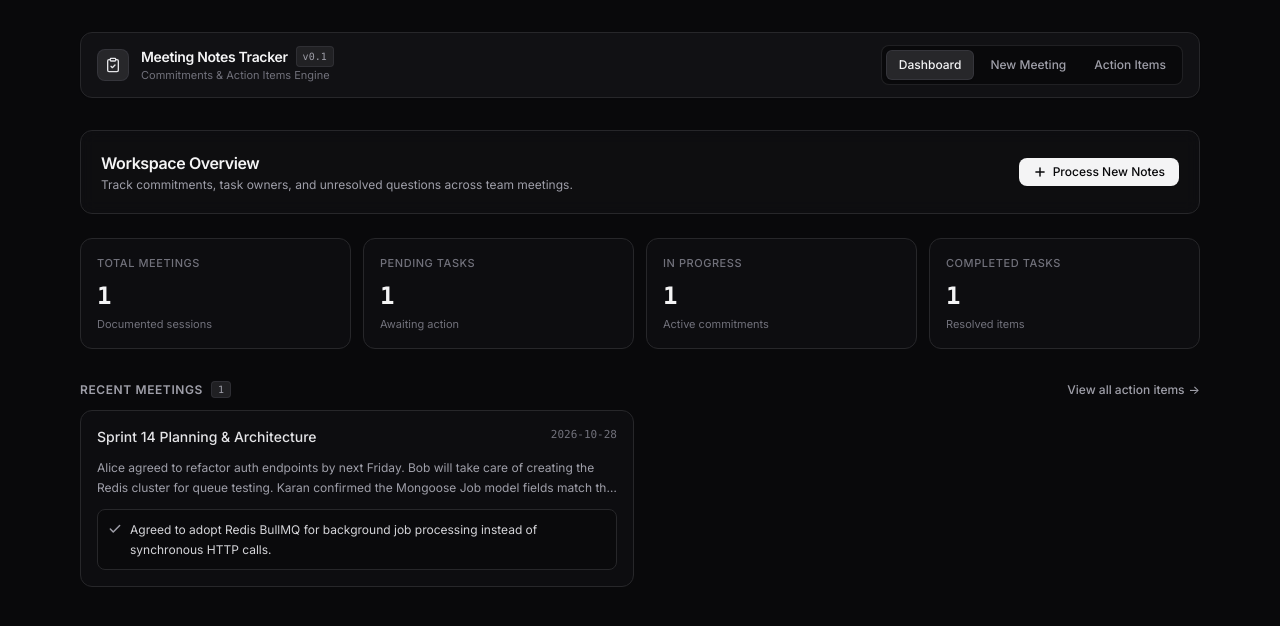
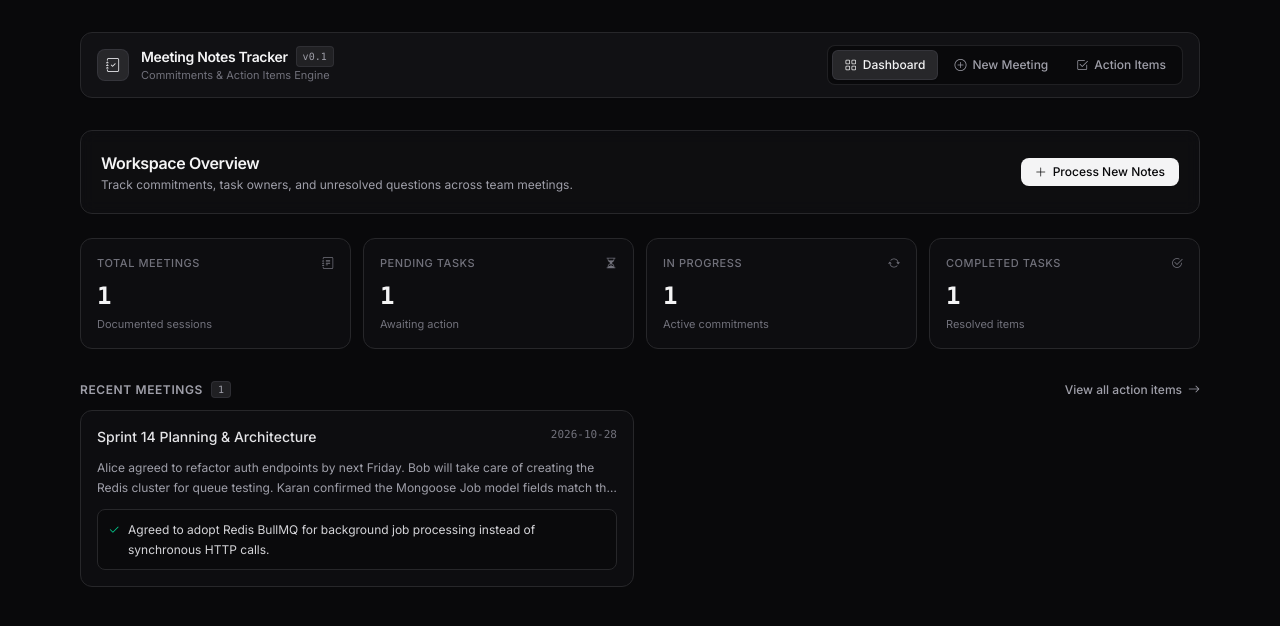
Before and after one commit to karankumar1106/meeting_notes_tracker, a React (Vite) app in the folder client/: page / in a window 1280 px wide. Shown: the top 626 px of the page. Built offline with nearby package versions, Linux system fonts and the light colour scheme.

Commit message:
refactor(client): replace manual SVGs with Bootstrap Icons across all components

```diff
--- a/client/package.json
+++ b/client/package.json
@@ -11,6 +11,7 @@
   },
   "dependencies": {
     "@tailwindcss/vite": "^4.3.3",
+    "bootstrap-icons": "^1.13.2",
     "react": "^19.3.1",
     "react-dom": "^19.3.1",
     "tailwindcss": "^4.3.3"
--- a/client/src/components/CreateMeeting.jsx
+++ b/client/src/components/CreateMeeting.jsx
@@ -1,12 +1,11 @@
 import { useState } from 'react';
 
 /**
- * CreateMeeting Component (Human-Crafted Engineering Aesthetic)
+ * CreateMeeting Component (Bootstrap Icons & Engineering Aesthetic)
  *
- * Styled following modern developer tools:
- * - Neutral zinc inputs with high-contrast text and subtle focus rings
- * - Monospace character count and notes area
- * - High-contrast, clean action buttons (no neon purple sparkles)
+ * Props:
+ * - onCreateMeeting: callback function passed from parent (App.jsx)
+ *   Receives (title, notes) and adds them to state.
  */
 function CreateMeeting({ onCreateMeeting }) {
   const [title, setTitle] = useState('');
@@ -39,21 +38,9 @@ function CreateMeeting({ onCreateMeeting }) {
         </p>
       </div>
 
-      {/* Subtle Information Notice */}
+      {/* Subtle Information Notice with Bootstrap Icon */}
       <div className="p-3 mb-6 rounded-lg bg-zinc-950/70 border border-zinc-800/80 text-xs text-zinc-400 flex items-start gap-2.5">
-        <svg
-          className="w-4 h-4 text-zinc-400 shrink-0 mt-0.5"
-          viewBox="0 0 24 24"
-          fill="none"
-          stroke="currentColor"
-          strokeWidth="2"
-          strokeLinecap="round"
-          strokeLinejoin="round"
-        >
-          <circle cx="12" cy="12" r="10" />
-          <path d="M12 16v-4" />
-          <path d="M12 8h.01" />
-        </svg>
+        <i className="bi bi-info-circle text-zinc-400 text-xs mt-0.5 shrink-0"></i>
         <div className="leading-relaxed">
           <span className="font-medium text-zinc-300">Phase 1 Architecture:</span> Submitting simulates the extraction pipeline and structures action items linked to source sentences. Real LLM extraction will be integrated in Phase 5.
         </div>
@@ -117,9 +104,7 @@ function CreateMeeting({ onCreateMeeting }) {
               </>
             ) : (
               <>
-                <svg className="w-3.5 h-3.5" viewBox="0 0 24 24" fill="none" stroke="currentColor" strokeWidth="2" strokeLinecap="round" strokeLinejoin="round">
-                  <path d="m5 12 5 5L20 7" />
-                </svg>
+                <i className="bi bi-check2 text-sm"></i>
                 <span>Extract Action Items</span>
               </>
             )}
--- a/client/src/components/Dashboard.jsx
+++ b/client/src/components/Dashboard.jsx
@@ -1,10 +1,10 @@
 /**
- * Dashboard Component (Human-Crafted Engineering Aesthetic)
+ * Dashboard Component (Bootstrap Icons & Engineering Aesthetic)
  *
- * Styled following modern productivity tools (Linear, Raycast, GitHub):
- * - Neutral zinc metric cards with monospace figures
- * - High-contrast, clean action buttons (light-on-dark)
- * - Refined recent meetings cards with clean typography and subtle borders
+ * Props:
+ * - meetings: array of all meetings
+ * - items: array of all action items
+ * - onNavigate: tab switching callback (e.g. onNavigate('create') or onNavigate('items'))
  */
 function Dashboard({ meetings, items, onNavigate }) {
   const pendingCount = items.filter((i) => i.status === 'pending').length;
@@ -15,22 +15,26 @@ function Dashboard({ meetings, items, onNavigate }) {
     {
       label: 'Total Meetings',
       value: meetings.length,
-      subtext: 'Documented sessions'
+      subtext: 'Documented sessions',
+      icon: 'bi-journal-text'
     },
     {
       label: 'Pending Tasks',
       value: pendingCount,
-      subtext: 'Awaiting action'
+      subtext: 'Awaiting action',
+      icon: 'bi-hourglass-split'
     },
     {
       label: 'In Progress',
       value: inProgressCount,
-      subtext: 'Active commitments'
+      subtext: 'Active commitments',
+      icon: 'bi-arrow-repeat'
     },
     {
       label: 'Completed Tasks',
       value: completedCount,
-      subtext: 'Resolved items'
+      subtext: 'Resolved items',
+      icon: 'bi-check2-circle'
     }
   ];
 
@@ -51,11 +55,8 @@ function Dashboard({ meetings, items, onNavigate }) {
           onClick={() => onNavigate('create')}
           className="self-start sm:self-auto inline-flex items-center gap-1.5 px-3.5 py-1.5 text-xs font-medium text-zinc-950 bg-zinc-100 hover:bg-white rounded-lg transition-all shadow-xs cursor-pointer shrink-0"
         >
-          <svg className="w-3.5 h-3.5" viewBox="0 0 24 24" fill="none" stroke="currentColor" strokeWidth="2.5" strokeLinecap="round" strokeLinejoin="round">
-            <line x1="12" y1="5" x2="12" y2="19" />
-            <line x1="5" y1="12" x2="19" y2="12" />
-          </svg>
-          Process New Notes
+          <i className="bi bi-plus-lg text-xs"></i>
+          <span>Process New Notes</span>
         </button>
       </div>
 
@@ -66,9 +67,12 @@ function Dashboard({ meetings, items, onNavigate }) {
             key={stat.label}
             className="p-4 rounded-xl border border-zinc-800 bg-zinc-900/30 hover:border-zinc-700/60 transition-colors"
           >
-            <p className="text-[11px] font-medium text-zinc-500 uppercase tracking-wider mb-2">
-              {stat.label}
-            </p>
+            <div className="flex items-center justify-between mb-2">
+              <p className="text-[11px] font-medium text-zinc-500 uppercase tracking-wider">
+                {stat.label}
+              </p>
+              <i className={`bi ${stat.icon} text-zinc-500 text-xs`}></i>
+            </div>
             <div className="flex items-baseline gap-2">
               <span className="text-2xl font-bold font-mono tracking-tight text-zinc-100">
                 {stat.value}
@@ -95,10 +99,10 @@ function Dashboard({ meetings, items, onNavigate }) {
           <button
             type="button"
             onClick={() => onNavigate('items')}
-            className="text-xs font-medium text-zinc-400 hover:text-zinc-200 transition-colors cursor-pointer flex items-center gap-1"
+            className="text-xs font-medium text-zinc-400 hover:text-zinc-200 transition-colors cursor-pointer flex items-center gap-1.5"
           >
             <span>View all action items</span>
-            <span>→</span>
+            <i className="bi bi-arrow-right text-xs"></i>
           </button>
         </div>
 
@@ -124,9 +128,7 @@ function Dashboard({ meetings, items, onNavigate }) {
               {/* Clean Decision Pill */}
               {meeting.decisions && meeting.decisions.length > 0 && (
                 <div className="p-2.5 rounded-lg bg-zinc-950/70 border border-zinc-800 text-xs text-zinc-300 flex items-start gap-2">
-                  <svg className="w-3.5 h-3.5 text-zinc-400 shrink-0 mt-0.5" viewBox="0 0 24 24" fill="none" stroke="currentColor" strokeWidth="2.5" strokeLinecap="round" strokeLinejoin="round">
-                    <polyline points="20 6 9 17 4 12" />
-                  </svg>
+                  <i className="bi bi-check2 text-emerald-400 text-xs mt-0.5 shrink-0"></i>
                   <span className="text-zinc-300 text-xs leading-relaxed">
                     {meeting.decisions[0]}
                   </span>
--- a/client/src/components/Navbar.jsx
+++ b/client/src/components/Navbar.jsx
@@ -1,38 +1,23 @@
 /**
- * Navbar Component (Human-Crafted Engineering Aesthetic)
+ * Navbar Component (Bootstrap Icons & Clean Engineering Aesthetic)
  *
- * Styled following modern productivity tools (Linear, Raycast, GitHub):
- * - Neutral zinc palette (no neon purple glows or generic AI gradients)
- * - Sharp geometric vector icon instead of cartoon emojis
- * - Clean segmented tab control with micro-borders and subtle contrast
- * - High-density, professional typography
+ * Props:
+ * - activeTab: string representing current tab ('dashboard' | 'create' | 'items')
+ * - setActiveTab: function to change the active tab in the parent (App)
  */
 function Navbar({ activeTab, setActiveTab }) {
   const navItems = [
-    { id: 'dashboard', label: 'Dashboard' },
-    { id: 'create', label: 'New Meeting' },
-    { id: 'items', label: 'Action Items' },
+    { id: 'dashboard', label: 'Dashboard', icon: 'bi-grid' },
+    { id: 'create', label: 'New Meeting', icon: 'bi-plus-circle' },
+    { id: 'items', label: 'Action Items', icon: 'bi-check2-square' },
   ];
 
   return (
     <header className="flex flex-col sm:flex-row items-center justify-between gap-4 px-4 py-3 bg-zinc-900/60 border border-zinc-800 rounded-xl shadow-xs backdrop-blur-sm mb-8">
-      {/* Brand: Clean Vector Mark + Crisp Typography */}
+      {/* Brand: Clean Bootstrap Icon + Crisp Typography */}
       <div className="flex items-center gap-3">
         <div className="flex items-center justify-center w-8 h-8 rounded-lg bg-zinc-800 border border-zinc-700/60 text-zinc-100 shrink-0">
-          <svg
-            className="w-4 h-4 text-zinc-200"
-            viewBox="0 0 24 24"
-            fill="none"
-            stroke="currentColor"
-            strokeWidth="2"
-            strokeLinecap="round"
-            strokeLinejoin="round"
-            aria-hidden="true"
-          >
-            <path d="M16 4h2a2 2 0 0 1 2 2v14a2 2 0 0 1-2 2H6a2 2 0 0 1-2-2V6a2 2 0 0 1 2-2h2" />
-            <path d="M15 2H9a1 1 0 0 0-1 1v2a1 1 0 0 0 1 1h6a1 1 0 0 0 1-1V3a1 1 0 0 0-1-1Z" />
-            <path d="m9 14 2 2 4-4" />
-          </svg>
+          <i className="bi bi-journal-check text-sm text-zinc-200"></i>
         </div>
         <div>
           <div className="flex items-center gap-2">
@@ -49,7 +34,7 @@ function Navbar({ activeTab, setActiveTab }) {
         </div>
       </div>
 
-      {/* Navigation: Segmented Control (Linear-Style Neutral Surface) */}
+      {/* Navigation: Segmented Control with Bootstrap Icons */}
       <nav className="flex items-center gap-1 p-1 bg-zinc-950/80 border border-zinc-800/80 rounded-lg">
         {navItems.map((item) => {
           const isActive = activeTab === item.id;
@@ -57,14 +42,15 @@ function Navbar({ activeTab, setActiveTab }) {
             <button
               key={item.id}
               type="button"
-              className={`px-3 py-1.5 text-xs font-medium rounded-md transition-all duration-150 cursor-pointer ${
+              className={`inline-flex items-center gap-1.5 px-3 py-1.5 text-xs font-medium rounded-md transition-all duration-150 cursor-pointer ${
                 isActive
                   ? 'bg-zinc-800 text-zinc-100 shadow-xs border border-zinc-700/60'
                   : 'text-zinc-400 hover:text-zinc-200 hover:bg-zinc-900/60'
               }`}
               onClick={() => setActiveTab(item.id)}
             >
-              {item.label}
+              <i className={`bi ${item.icon} text-xs`}></i>
+              <span>{item.label}</span>
             </button>
           );
         })}
--- a/client/src/index.css
+++ b/client/src/index.css
@@ -1,4 +1,5 @@
 @import "tailwindcss";
+@import "bootstrap-icons/font/bootstrap-icons.css";
 
 @layer base {
   body {
```
Also changed, not shown: client/src/components/ActionItems.jsx (+21 -48 lines), 1 other file (tests, documents, lock files or other folders).
